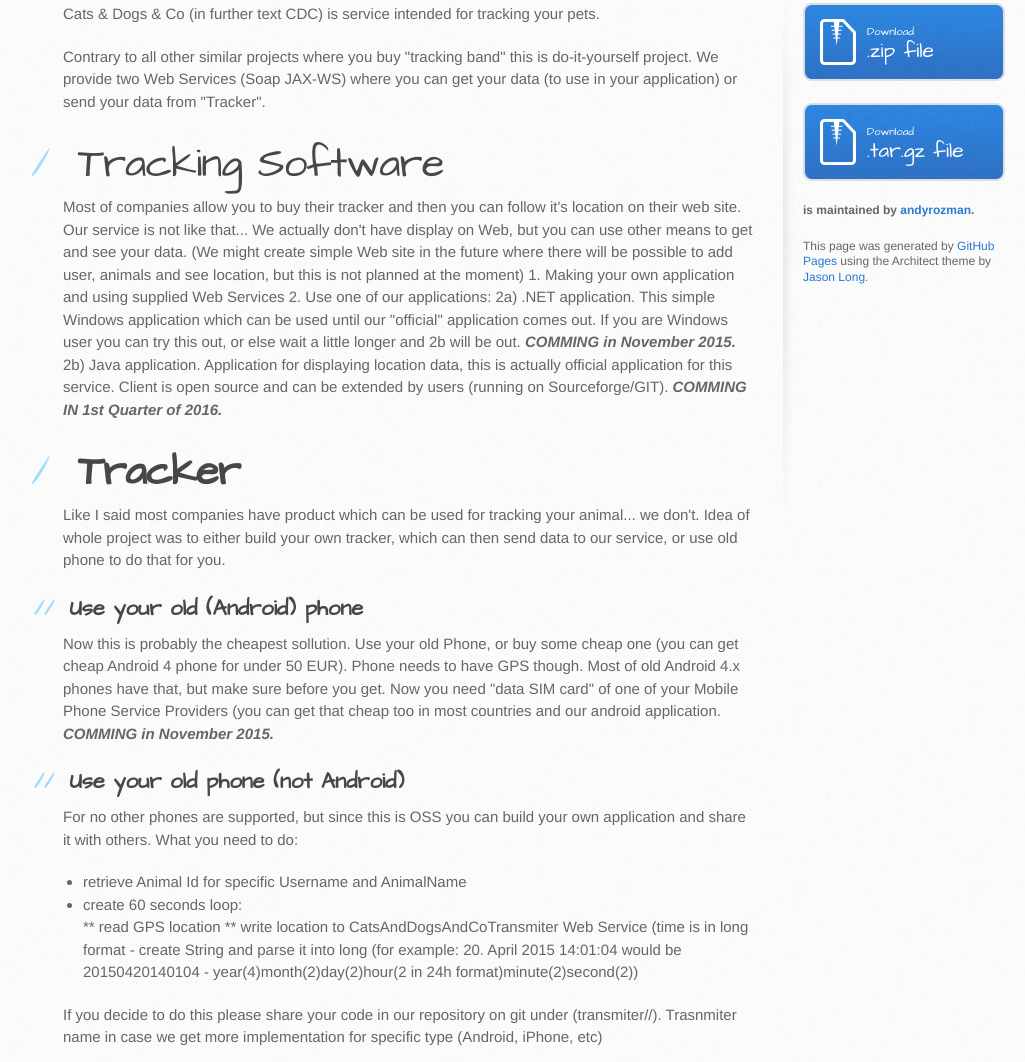
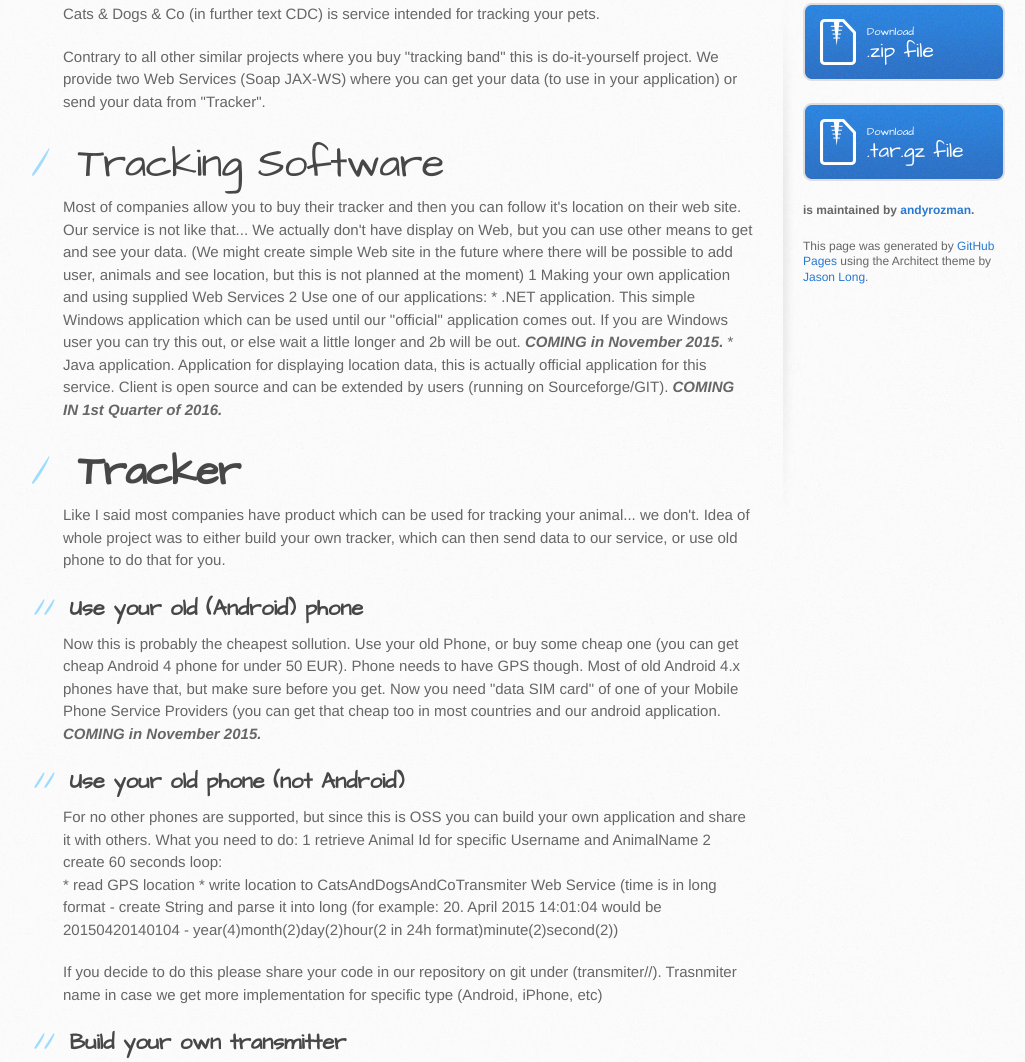
Before and after one commit to andyrozman/catsdogsco, a plain HTML site: page index.html in a window 1280 px wide. Shown: the part 229-1291 px from the top of the page, without its empty margins (107-1132 px from the left). Drawn offline with Linux system fonts and the light colour scheme.

```diff
--- a/index.html
+++ b/index.html
@@ -36,12 +36,10 @@
 <a id="tracking-software" class="anchor" href="#tracking-software" aria-hidden="true"><span class="octicon octicon-link"></span></a>Tracking Software</h1>
 
 <p>Most of companies allow you to buy their tracker and then you can follow it's location on their web site. Our service is not like that... We actually don't have display on Web, but you can use other means to get and see your data. (We might create simple Web site in the future where there will be possible to add user, animals and see location, but this is not planned at the moment)
-1. Making your own application and using supplied Web Services
-2. Use one of our applications:
-    2a) .NET application. This simple Windows application which can be used until our "official" application comes out. If you are Windows user
-        you can try this out, or else wait a little longer and 2b will be out. <em><strong>COMMING in November 2015.</strong></em>
-    2b) Java application. Application for displaying location data, this is actually official application for this service. Client is open
-        source and can be extended by users (running on Sourceforge/GIT). <em><strong>COMMING IN 1st Quarter of 2016.</strong></em></p>
+1 Making your own application and using supplied Web Services
+2 Use one of our applications:
+    * .NET application. This simple Windows application which can be used until our "official" application comes out. If you are Windows user you can try this out, or else wait a little longer and 2b will be out. <em><strong>COMING in November 2015.</strong></em>
+    * Java application. Application for displaying location data, this is actually official application for this service. Client is open source and can be extended by users (running on Sourceforge/GIT). <em><strong>COMING IN 1st Quarter of 2016.</strong></em></p>
 
 <h1>
 <a id="tracker" class="anchor" href="#tracker" aria-hidden="true"><span class="octicon octicon-link"></span></a><strong>Tracker</strong>
@@ -52,19 +50,16 @@
 <h2>
 <a id="use-your-old-android-phone" class="anchor" href="#use-your-old-android-phone" aria-hidden="true"><span class="octicon octicon-link"></span></a>Use your old (Android) phone</h2>
 
-<p>Now this is probably the cheapest sollution. Use your old Phone, or buy some cheap one (you can get cheap Android 4 phone for under 50 EUR). Phone needs to have GPS though. Most of old Android 4.x phones have that, but make sure before you get. Now you need "data SIM card" of one of your Mobile Phone Service Providers (you can get that cheap too in most countries and our android application. <em><strong>COMMING in November 2015.</strong></em></p>
+<p>Now this is probably the cheapest sollution. Use your old Phone, or buy some cheap one (you can get cheap Android 4 phone for under 50 EUR). Phone needs to have GPS though. Most of old Android 4.x phones have that, but make sure before you get. Now you need "data SIM card" of one of your Mobile Phone Service Providers (you can get that cheap too in most countries and our android application. <em><strong>COMING in November 2015.</strong></em></p>
 
 <h2>
 <a id="use-your-old-phone-not-android" class="anchor" href="#use-your-old-phone-not-android" aria-hidden="true"><span class="octicon octicon-link"></span></a>Use your old phone (not Android)</h2>
 
-<p>For no other phones are supported, but since this is OSS you can build your own application and share it with others. What you need to do:</p>
-
-<ul>
-<li>retrieve Animal Id for specific Username and AnimalName</li>
-<li>create 60 seconds loop:<br>
-    ** read GPS location
-    ** write location to CatsAndDogsAndCoTransmiter Web Service (time is in long format - create String and parse it into long (for example: 20. April 2015 14:01:04 would be 20150420140104 - year(4)month(2)day(2)hour(2 in 24h format)minute(2)second(2))</li>
-</ul>
+<p>For no other phones are supported, but since this is OSS you can build your own application and share it with others. What you need to do:
+   1 retrieve Animal Id for specific Username and AnimalName
+   2 create 60 seconds loop:<br>
+        * read GPS location
+        * write location to CatsAndDogsAndCoTransmiter Web Service (time is in long format - create String and parse it into long (for example: 20. April 2015 14:01:04 would be 20150420140104 - year(4)month(2)day(2)hour(2 in 24h format)minute(2)second(2))</p>
 
 <p>If you decide to do this please share your code in our repository on git under (transmiter//). Trasnmiter name in case we get more implementation for specific type (Android, iPhone, etc)</p>
 
@@ -81,14 +76,21 @@
 </ul>
 
 <h1>
-<a id="how-much-does-it-cost" class="anchor" href="#how-much-does-it-cost" aria-hidden="true"><span class="octicon octicon-link"></span></a>How much does it cost</h1>
+<a id="how-much-does-it-cost-will-cost" class="anchor" href="#how-much-does-it-cost-will-cost" aria-hidden="true"><span class="octicon octicon-link"></span></a>How much does it cost (will cost)</h1>
 
 <p>Now we are the most important question (for most people)... How much does it cost... Our service costs 2 EUR pro Month for one Animal. I would advise you to pay for longer period, so that your service is not denied when you need it. When you create your user, you will get demo account which we need to activate (you pay and when we receive payment we activate it, best is to send mail where you state your username and which animal you would like to track (you can have more animals, but wish to track perhaps just a single one)).</p>
 
 <h1>
 <a id="access-to-web-service" class="anchor" href="#access-to-web-service" aria-hidden="true"><span class="octicon octicon-link"></span></a>Access to Web Service</h1>
 
-<p>COMMING SOON</p>
+<p>COMING after CDC service will be started.</p>
+
+<h1>
+<a id="status" class="anchor" href="#status" aria-hidden="true"><span class="octicon octicon-link"></span></a>Status</h1>
+
+<p>Web service is running, but it's still in testing phase, which means that URL will be displayed at later time.</p>
+
+<p>This Project should start in November 2015, and then Web Service URL and all applications will be revealed. Project will be in beta phase for few months, and using it in that time will be free, but this will change when we go out of beta phase (probably in middle of 2016). </p>
         </section>
 
         <aside id="sidebar">
```
Also changed, not shown: params.json (+1 -1 lines).
